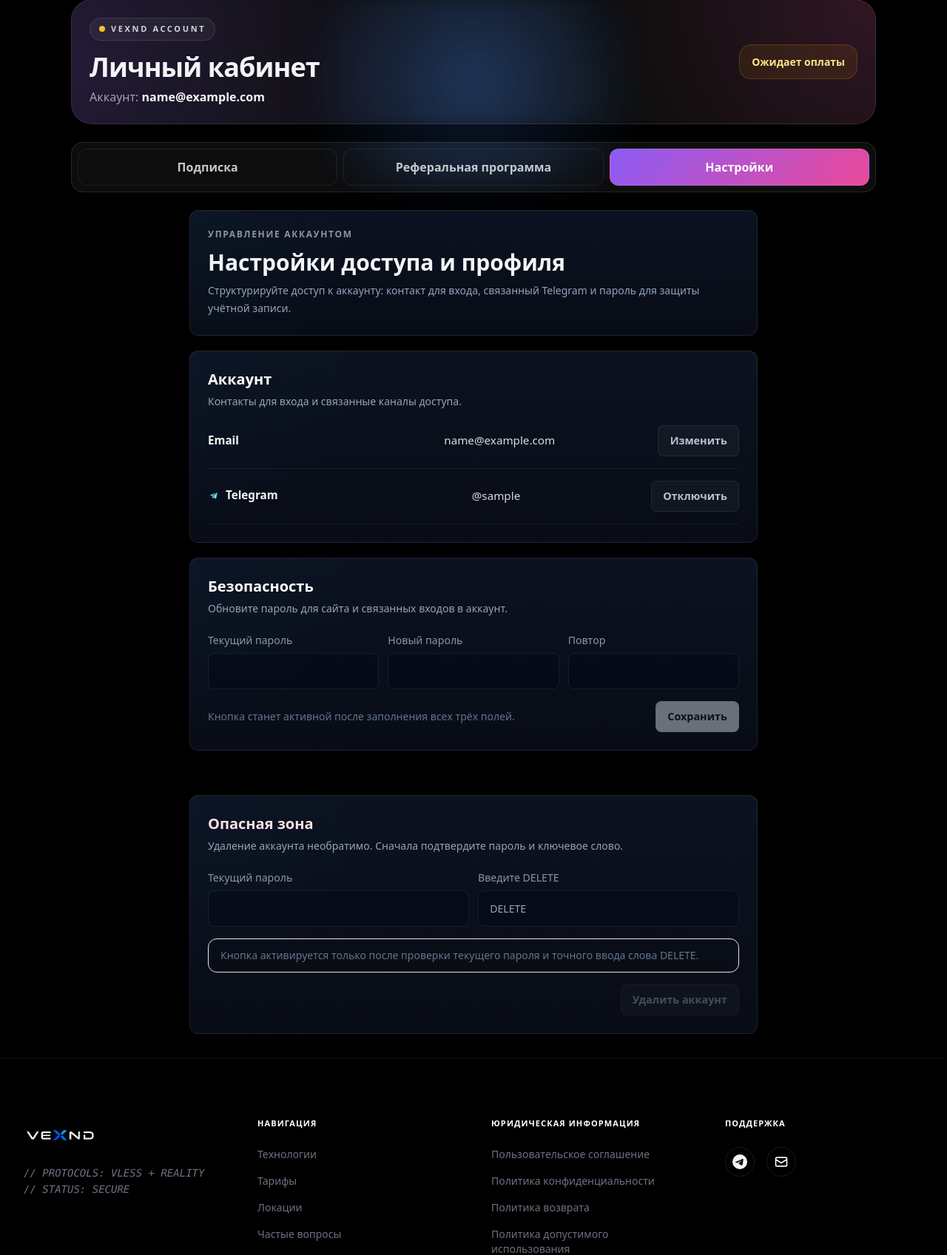
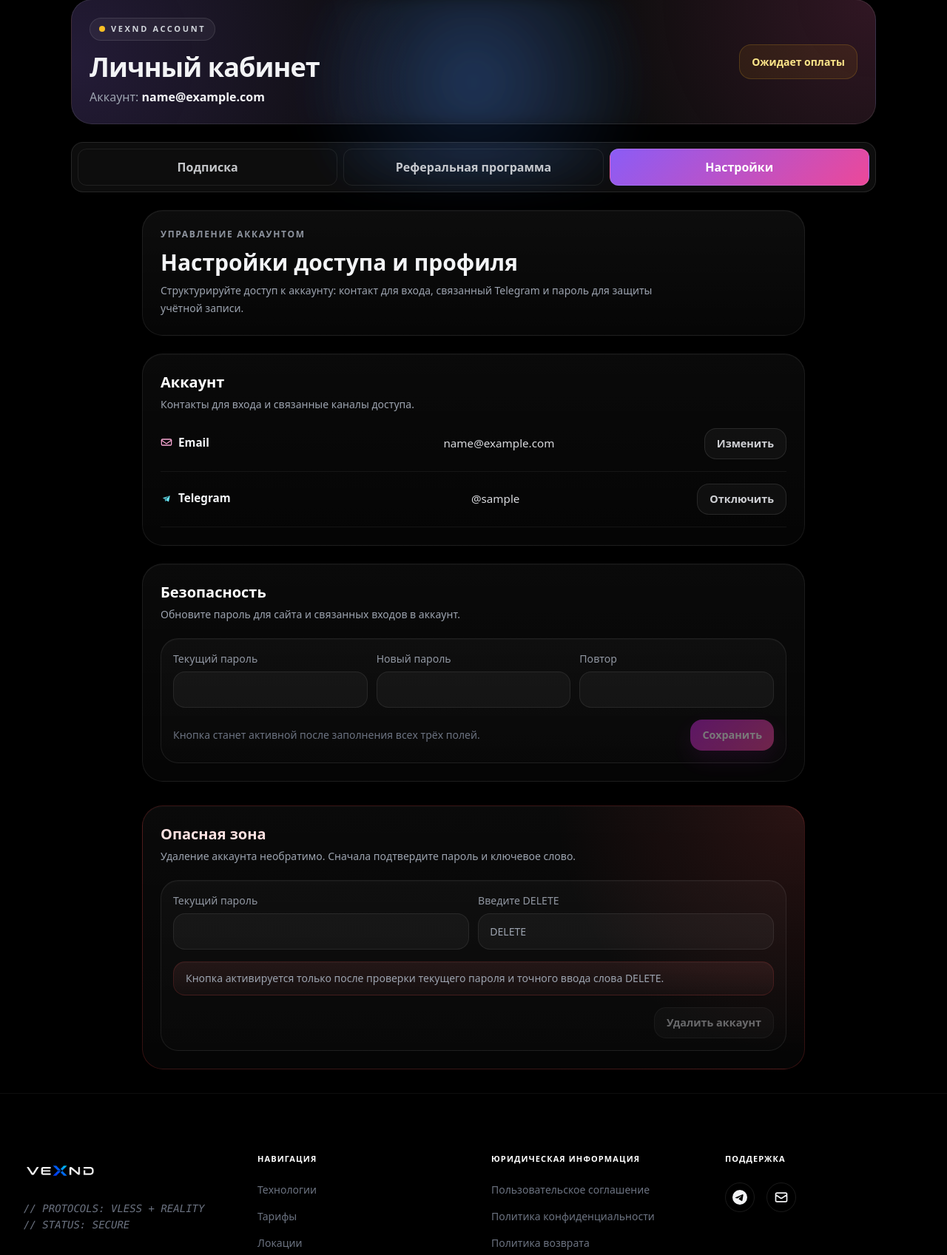
Before and after one commit to DenisGalkin/vexnd, a Flask app: page /dashboard in a window 1280 px wide, after a click on "Настройки". Shown: the part 97-1794 px from the top of the page at 74% size. Run offline with Flask 3, Linux system fonts and the light colour scheme; a user stored in the database is signed in; tables that the repository leaves empty hold one stand-in row (values such as "Sample post"); some libraries are stand-ins or nearby versions.

Commit message:
Design fixes

```diff
--- a/app/ui/templates/auth/login.html
+++ b/app/ui/templates/auth/login.html
@@ -69,7 +69,7 @@
 
             {% if telegram_auth.bot_url %}
             <a href="{{ telegram_auth.bot_url }}" target="_blank" rel="noopener noreferrer"
-               class="group flex w-full items-center justify-center gap-4 rounded-2xl bg-[#27A7E7] px-6 py-4 text-center text-white shadow-[0_18px_40px_rgba(39,167,231,0.35)] transition duration-200 hover:-translate-y-0.5 hover:bg-[#229ED9]">
+               class="group flex w-full items-center justify-center gap-4 rounded-2xl bg-[#27A7E7] px-6 py-4 text-center text-white transition duration-200 hover:-translate-y-0.5 hover:bg-[#229ED9]">
                 <svg class="h-7 w-7 shrink-0 fill-current" viewBox="0 0 16 16" aria-hidden="true">
                     <path d="M16 8A8 8 0 1 1 0 8a8 8 0 0 1 16 0M8.287 5.906q-1.168.486-4.666 2.01-.567.225-.595.442c-.03.243.275.339.69.47l.175.055c.408.133.958.288 1.243.294q.39.01.868-.32 3.269-2.206 3.374-2.23c.05-.012.12-.026.166.016s.042.12.037.141c-.03.129-1.227 1.241-1.846 1.817-.193.18-.33.307-.358.336a8 8 0 0 1-.188.186c-.38.366-.664.64.015 1.088.327.216.589.393.85.571.284.194.568.387.936.629q.14.092.27.187c.331.236.63.448.997.414.214-.02.435-.22.547-.82.265-1.417.786-4.486.906-5.751a1.4 1.4 0 0 0-.013-.315.34.34 0 0 0-.114-.217.53.53 0 0 0-.31-.093c-.3.005-.763.166-2.984 1.09"/>
                 </svg>
--- a/app/ui/templates/dashboard.html
+++ b/app/ui/templates/dashboard.html
@@ -365,12 +365,12 @@
     </div>
 
     <div id="tab-settings" class="hidden" role="tabpanel" aria-labelledby="tab-btn-settings">
-      <div class="mx-auto flex w-full max-w-3xl flex-col gap-5" id="settings-shell" data-csrf="{{ csrf_token() }}">
-        <section class="settings-section">
+      <div class="mx-auto flex w-full max-w-4xl flex-col gap-6" id="settings-shell" data-csrf="{{ csrf_token() }}">
+        <section class="settings-section settings-section--hero">
           <div class="max-w-2xl">
             <div class="dashboard-panel-label">{{ _('Управление аккаунтом') }}</div>
             <h2 class="mt-3 text-2xl font-bold sm:text-3xl">{{ _('Настройки доступа и профиля') }}</h2>
-            <p class="mt-2 text-sm leading-6 text-slate-400">
+            <p class="mt-2 text-sm leading-6 text-gray-400">
               {{ _('Структурируйте доступ к аккаунту: контакт для входа, связанный Telegram и пароль для защиты учётной записи.') }}
             </p>
           </div>
@@ -380,14 +380,22 @@
           <div class="settings-section-head">
             <div>
               <h3 class="text-lg font-semibold text-white sm:text-xl">{{ _('Аккаунт') }}</h3>
-              <p class="mt-1 text-sm leading-6 text-slate-400">{{ _('Контакты для входа и связанные каналы доступа.') }}</p>
+              <p class="mt-1 text-sm leading-6 text-gray-400">{{ _('Контакты для входа и связанные каналы доступа.') }}</p>
             </div>
           </div>
 
           <div class="settings-list">
             <div class="settings-row">
-              <div class="settings-row-label">{{ _('Email') }}</div>
-              <div class="settings-row-value break-anywhere {% if current_email_missing %}text-slate-500{% endif %}" id="email-current-value">
+              <div class="settings-row-label">
+                <span class="inline-flex items-center gap-2">
+                  <svg class="h-4 w-4 text-pink-300" viewBox="0 0 24 24" fill="none" stroke="currentColor" stroke-width="1.9" stroke-linecap="round" stroke-linejoin="round" aria-hidden="true">
+                    <path d="M4 6h16a2 2 0 0 1 2 2v8a2 2 0 0 1-2 2H4a2 2 0 0 1-2-2V8a2 2 0 0 1 2-2z"></path>
+                    <path d="m22 8-8.97 6.35a1.8 1.8 0 0 1-2.06 0L2 8"></path>
+                  </svg>
+                  <span>{{ _('Email') }}</span>
+                </span>
+              </div>
+              <div class="settings-row-value break-anywhere {% if current_email_missing %}text-gray-500{% endif %}" id="email-current-value">
                 {% if current_email_missing %}
                   {{ _('Не указан') }}
                 {% else %}
@@ -399,7 +407,7 @@
               </button>
             </div>
 
-            <form id="email-link-form" class="hidden border-t border-white/6 pt-4" data-api-form data-endpoint="{{ url_for('api_account_link_email') }}">
+            <form id="email-link-form" class="settings-form hidden border-t border-white/6 pt-4" data-api-form data-endpoint="{{ url_for('api_account_link_email') }}">
               <div class="grid gap-3 sm:grid-cols-2">
                 <label class="settings-field">
                   <span>{{ _('Email') }}</span>
@@ -411,7 +419,7 @@
                 </label>
               </div>
               <div class="mt-3 flex flex-col gap-3 sm:flex-row sm:items-center sm:justify-between">
-                <p class="text-sm text-slate-500">{{ _('Email сохраняется сразу после проверки пароля и доступности адреса.') }}</p>
+                <p class="text-sm text-gray-500">{{ _('Email сохраняется сразу после проверки пароля и доступности адреса.') }}</p>
                 <button type="submit" class="settings-action settings-action-primary">{{ _('Сохранить email') }}</button>
               </div>
               <div class="settings-feedback hidden" data-form-status></div>
@@ -430,7 +438,7 @@
                 {% if telegram_account %}
                   {% if telegram_account.username %}@{{ telegram_account.username }}{% else %}ID {{ telegram_account.telegram_id }}{% endif %}
                 {% else %}
-                  <span class="text-slate-500">{{ _('Не подключен') }}</span>
+                  <span class="text-gray-500">{{ _('Не подключен') }}</span>
                 {% endif %}
               </div>
               {% if telegram_account %}
@@ -441,7 +449,7 @@
             </div>
 
             {% if telegram_auth and not telegram_account %}
-              <div class="rounded-[12px] border border-cyan-400/15 bg-cyan-500/8 px-4 py-3 text-sm text-cyan-100/90">
+              <div class="settings-note settings-note--info rounded-2xl px-4 py-3 text-sm text-cyan-100/90">
                 <div>{{ _('Подтвердите привязку в Telegram-боте, после чего кабинет обновится автоматически.') }}</div>
                 <div id="tg-link-status" class="mt-2 text-cyan-100/70" data-status-url="{{ telegram_auth.status_url }}">
                   {{ _('Ожидаем подтверждение в боте…') }}
@@ -457,11 +465,11 @@
           <div class="settings-section-head">
             <div>
               <h3 class="text-lg font-semibold text-white sm:text-xl">{{ _('Безопасность') }}</h3>
-              <p class="mt-1 text-sm leading-6 text-slate-400">{{ _('Обновите пароль для сайта и связанных входов в аккаунт.') }}</p>
+              <p class="mt-1 text-sm leading-6 text-gray-400">{{ _('Обновите пароль для сайта и связанных входов в аккаунт.') }}</p>
             </div>
           </div>
 
-          <form id="password-form" class="space-y-4" data-api-form data-endpoint="{{ url_for('api_account_change_password') }}">
+          <form id="password-form" class="settings-form space-y-4" data-api-form data-endpoint="{{ url_for('api_account_change_password') }}">
             <div class="grid gap-3 sm:grid-cols-3">
               <label class="settings-field">
                 <span>{{ _('Текущий пароль') }}</span>
@@ -477,22 +485,22 @@
               </label>
             </div>
             <div class="flex flex-col gap-3 sm:flex-row sm:items-center sm:justify-between">
-              <p class="text-sm text-slate-500">{{ _('Кнопка станет активной после заполнения всех трёх полей.') }}</p>
+              <p class="text-sm text-gray-500">{{ _('Кнопка станет активной после заполнения всех трёх полей.') }}</p>
               <button type="submit" id="password-submit" class="settings-action settings-action-primary" disabled>{{ _('Сохранить') }}</button>
             </div>
             <div class="settings-feedback hidden" data-form-status></div>
           </form>
         </section>
 
-        <section class="settings-section mt-10 border border-red-500/18">
+        <section class="settings-section settings-section--danger mt-2">
           <div class="settings-section-head">
             <div>
               <h3 class="text-lg font-semibold text-red-100 sm:text-xl">{{ _('Опасная зона') }}</h3>
-              <p class="mt-1 text-sm leading-6 text-slate-400">{{ _('Удаление аккаунта необратимо. Сначала подтвердите пароль и ключевое слово.') }}</p>
+              <p class="mt-1 text-sm leading-6 text-gray-400">{{ _('Удаление аккаунта необратимо. Сначала подтвердите пароль и ключевое слово.') }}</p>
             </div>
           </div>
 
-          <form id="delete-form" class="space-y-4" data-api-form data-endpoint="{{ url_for('api_account_delete') }}">
+          <form id="delete-form" class="settings-form space-y-4" data-api-form data-endpoint="{{ url_for('api_account_delete') }}">
             <div class="grid gap-3 sm:grid-cols-2">
               <label class="settings-field">
                 <span>{{ _('Текущий пароль') }}</span>
@@ -503,7 +511,7 @@
                 <input type="text" name="confirm_word" id="delete-confirm-word" placeholder="DELETE" autocomplete="off" required>
               </label>
             </div>
-            <div class="rounded-[12px] border border-white/6 bg-black/10 px-4 py-3 text-sm text-slate-500" id="delete-hint">
+            <div class="settings-note settings-note--danger rounded-2xl px-4 py-3 text-sm text-gray-400" id="delete-hint">
               {{ _('Кнопка активируется только после проверки текущего пароля и точного ввода слова DELETE.') }}
             </div>
             <div class="flex justify-end">
@@ -578,13 +586,20 @@
     color: rgba(148,163,184,.88);
   }
   .settings-section {
-    border-radius: 12px;
+    border-radius: 1.75rem;
     border: 1px solid rgba(255,255,255,.08);
-    background:
-      linear-gradient(180deg, rgba(15,23,42,.78), rgba(15,23,42,.52)),
-      radial-gradient(circle at top left, rgba(34,211,238,.08), transparent 30%);
+    background: linear-gradient(180deg, rgba(255,255,255,.04), rgba(255,255,255,.02));
     padding: 1.5rem;
     box-shadow: inset 0 1px 0 rgba(255,255,255,.03);
+  }
+  .settings-section--hero {
+    background: linear-gradient(180deg, rgba(255,255,255,.05), rgba(255,255,255,.025));
+  }
+  .settings-section--danger {
+    border-color: rgba(239,68,68,.2);
+    background:
+      linear-gradient(180deg, rgba(255,255,255,.04), rgba(255,255,255,.02)),
+      radial-gradient(circle at top right, rgba(239,68,68,.14), transparent 35%);
   }
   .settings-section-head {
     margin-bottom: 1.25rem;
@@ -614,65 +629,76 @@
   .settings-row-value {
     text-align: center;
     font-size: .95rem;
-    color: rgba(226,232,240,.94);
+    color: rgba(229,231,235,.94);
+  }
+  .settings-form {
+    border: 1px solid rgba(255,255,255,.08);
+    background: linear-gradient(180deg, rgba(255,255,255,.03), rgba(255,255,255,.015));
+    border-radius: 1.5rem;
+    padding: 1rem;
+    box-shadow: inset 0 1px 0 rgba(255,255,255,.03);
   }
   .settings-field {
     display: flex;
     flex-direction: column;
     gap: .45rem;
     font-size: .88rem;
-    color: rgba(148,163,184,.92);
+    color: rgba(156,163,175,.92);
   }
   .settings-field input {
     width: 100%;
-    border-radius: 8px;
+    border-radius: 1rem;
     border: 1px solid rgba(255,255,255,.08);
-    background: rgba(2,6,23,.4);
+    background: rgba(255,255,255,.04);
     padding: .8rem .95rem;
     color: #fff;
     outline: none;
+    transition: border-color .18s ease, box-shadow .18s ease, background .18s ease;
   }
   .settings-field input:focus {
-    border-color: rgba(56,189,248,.5);
-    box-shadow: 0 0 0 1px rgba(56,189,248,.18);
+    border-color: rgba(192,38,211,.4);
+    box-shadow: 0 0 0 1px rgba(192,38,211,.2);
+    background: rgba(255,255,255,.06);
   }
   .settings-action {
     display: inline-flex;
     align-items: center;
     justify-content: center;
     min-height: 42px;
-    border-radius: 8px;
-    padding: 0 .95rem;
+    border-radius: 1rem;
+    padding: 0 1rem;
     font-size: .9rem;
     font-weight: 600;
     transition: .18s ease;
     white-space: nowrap;
   }
   .settings-action-primary {
-    border: 1px solid rgba(34,211,238,.18);
-    background: #e2e8f0;
-    color: #0f172a;
+    border: 0;
+    background: linear-gradient(135deg, #c026d3, #ec4899);
+    box-shadow: 0 12px 30px rgba(192,38,211,.22);
+    color: #fff;
   }
   .settings-action-primary:hover {
-    background: #f8fafc;
+    filter: brightness(1.06);
   }
   .settings-action-muted {
-    border: 1px solid rgba(255,255,255,.08);
+    border: 1px solid rgba(255,255,255,.1);
     background: rgba(255,255,255,.04);
-    color: rgba(203,213,225,.9);
+    color: rgba(229,231,235,.9);
   }
   .settings-action-muted:hover {
     background: rgba(255,255,255,.08);
   }
   .settings-action-danger {
-    border: 1px solid rgba(248,113,113,.18);
+    border: 1px solid rgba(255,255,255,.1);
     background: rgba(255,255,255,.06);
-    color: rgba(148,163,184,.95);
+    color: rgba(229,231,235,.95);
   }
   .settings-action-danger.is-ready {
-    background: #b91c1c;
+    background: linear-gradient(135deg, #b91c1c, #ef4444);
     color: #fff;
     border-color: rgba(248,113,113,.45);
+    box-shadow: 0 12px 30px rgba(185,28,28,.22);
   }
   .settings-action:disabled {
     opacity: .45;
@@ -684,6 +710,23 @@
     border: 1px solid rgba(255,255,255,.08);
     padding: .8rem .95rem;
     font-size: .9rem;
+  }
+  .settings-note {
+    border: 1px solid rgba(255,255,255,.08);
+    background: linear-gradient(180deg, rgba(255,255,255,.03), rgba(255,255,255,.015));
+    box-shadow: inset 0 1px 0 rgba(255,255,255,.03);
+  }
+  .settings-note--info {
+    border-color: rgba(34,211,238,.18);
+    background:
+      linear-gradient(180deg, rgba(34,211,238,.12), rgba(34,211,238,.05)),
+      linear-gradient(180deg, rgba(255,255,255,.03), rgba(255,255,255,.015));
+  }
+  .settings-note--danger {
+    border-color: rgba(239,68,68,.16);
+    background:
+      linear-gradient(180deg, rgba(239,68,68,.08), rgba(239,68,68,.03)),
+      linear-gradient(180deg, rgba(255,255,255,.03), rgba(255,255,255,.015));
   }
   .settings-feedback.is-success {
     border-color: rgba(16,185,129,.22);
@@ -698,6 +741,10 @@
   @media (max-width: 640px) {
     .settings-section {
       padding: 1rem;
+    }
+    .settings-form {
+      padding: .9rem;
+      border-radius: 1.25rem;
     }
     .settings-row {
       grid-template-columns: 1fr;
@@ -835,7 +882,7 @@
         const emailValueNode = document.getElementById('email-current-value');
         if (emailValueNode && data.email) {
           emailValueNode.textContent = data.email;
-          emailValueNode.classList.remove('text-slate-500');
+          emailValueNode.classList.remove('text-gray-500');
         }
         const toggleBtn = document.querySelector('[data-toggle-target="email-link-form"]');
         if (toggleBtn) toggleBtn.textContent = "{{ _('Изменить') }}";
@@ -858,7 +905,7 @@
       try {
         const data = await postJson("{{ url_for('api_account_unlink_telegram') }}", {});
         const telegramValue = document.getElementById('telegram-current-value');
-        if (telegramValue) telegramValue.innerHTML = '<span class="text-slate-500">{{ _("Не подключен") }}</span>';
+        if (telegramValue) telegramValue.innerHTML = '<span class="text-gray-500">{{ _("Не подключен") }}</span>';
         unlinkTelegramBtn.remove();
         showFormStatus(statusNode, data.message, 'success');
       } catch (error) {
```
